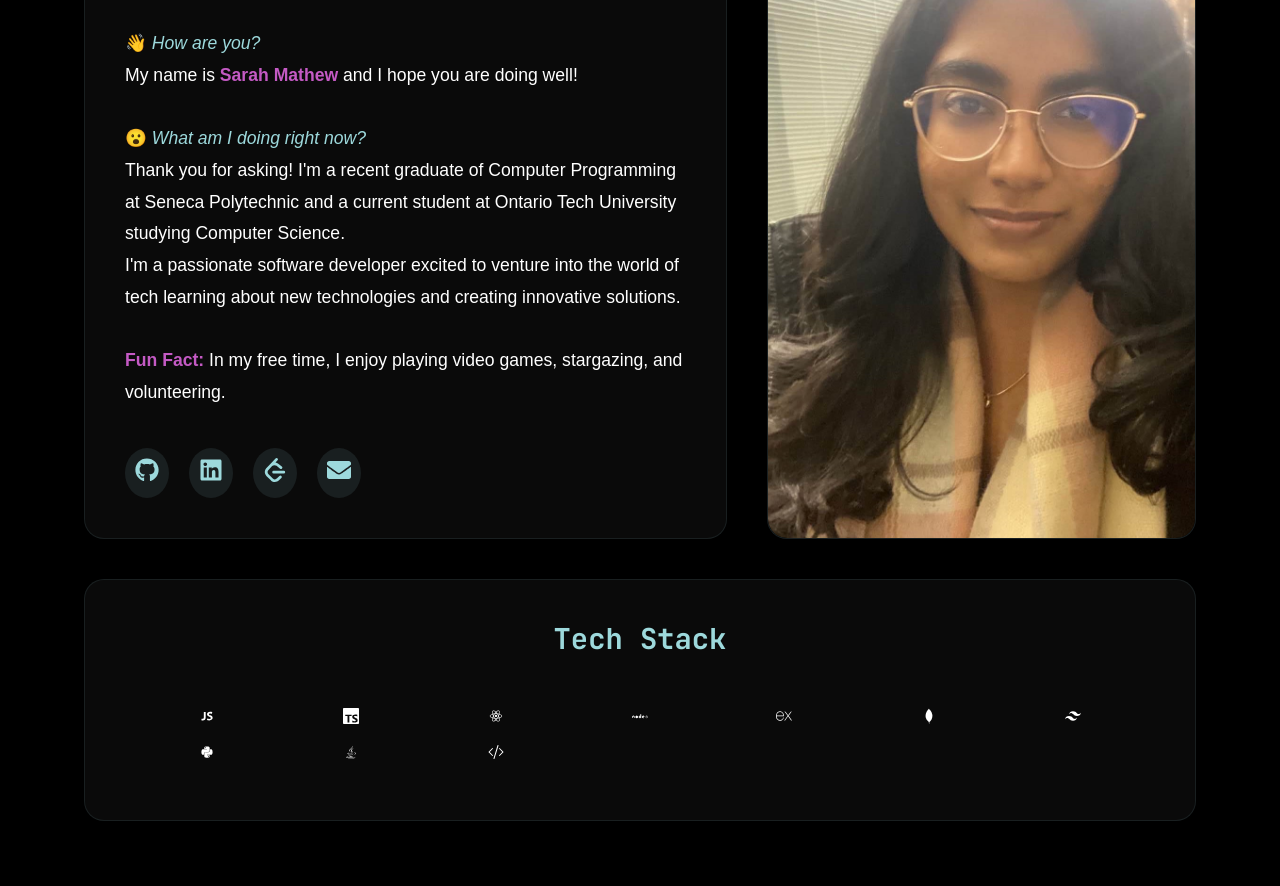
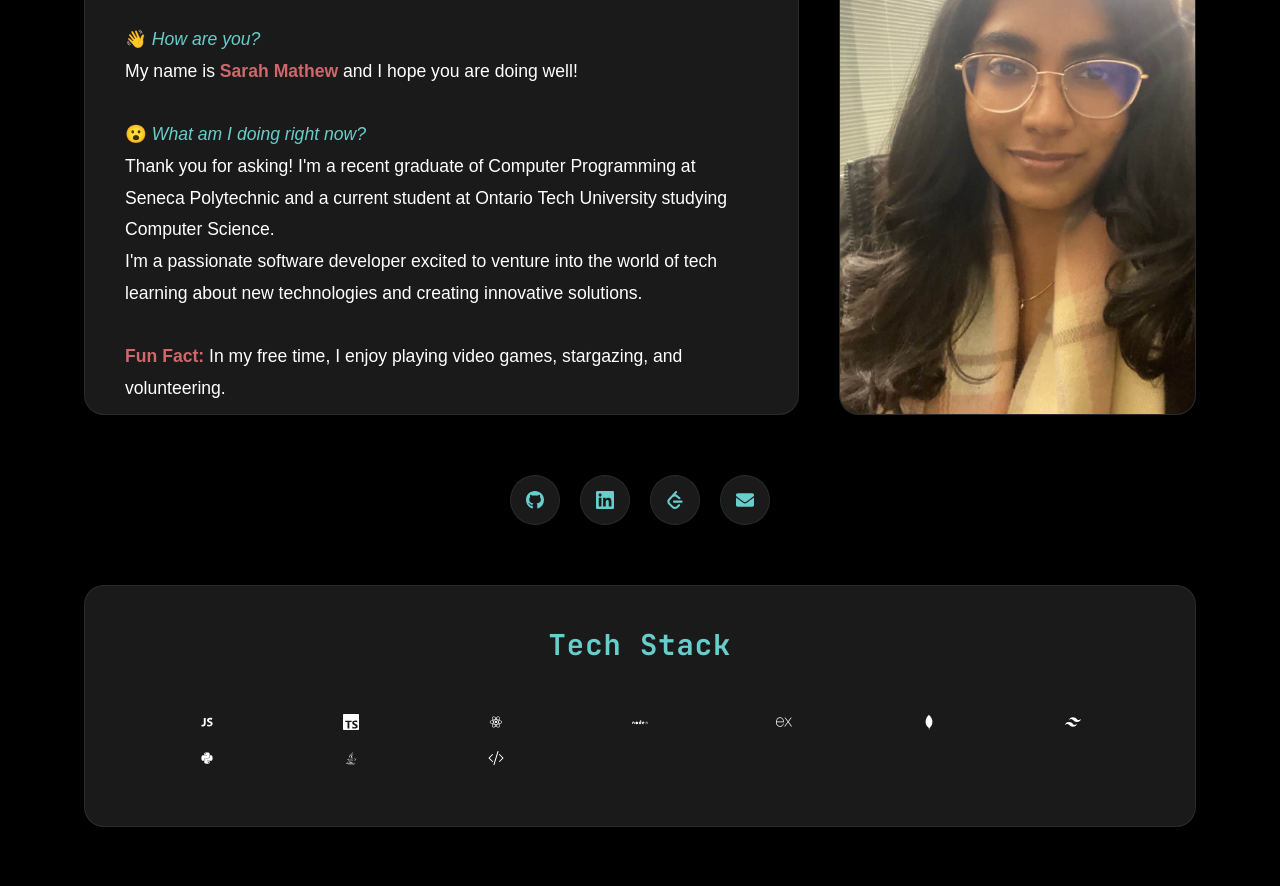
Before and after one commit to NightingaleX03/Portfolio, a React (Create React App) app: page / in a window 1280 px wide. Shown: the part 260-1146 px from the top of the page. Built offline with nearby package versions, Linux system fonts and the light colour scheme; a web font is replaced by a local one.

Commit message:
day 1 of coding this site again for deployment

```diff
--- a/src/components/Intro.css
+++ b/src/components/Intro.css
@@ -3,20 +3,23 @@
 @import url('https://fonts.googleapis.com/css2?family=JetBrains+Mono:wght@400;700&display=swap');
 
 :root {
-  --ckr-1: #9ed9dc;
-  --ckr-2: #89d1e1;
-  --ckr-3: #79c9e7;
-  --ckr-4: #6fbfee;
-  --ckr-5: #6fb3f3;
-  --ckr-6: #78a6f5;
-  --ckr-7: #8997f3;
-  --ckr-8: #9e85ea;
-  --ckr-9: #b271da;
-  --ckr-10: #c45ac4;
+  --ckr-1: #68cecb;
+  --ckr-2: #68cecb;
+  --ckr-3: #68cecb;
+  --ckr-4: #68cecb;
+  --ckr-5: #ce686b;
+  --ckr-6: #ce686b;
+  --ckr-7: #ce689e;
+  --ckr-8: #ce689e;
+  --ckr-9: #ce9868;
+  --ckr-10: #ce9868;
   --bg-dark: #0a0a0a;
   --text-primary: #ffffff;
-  --text-secondary: #9dd9dc;
-  --text-accent: #c45ac4;
+  --text-secondary: #68cecb;
+  --text-accent: #ce686b;
+  --card-bg: #1a1a1a;
+  --border-color: rgba(157, 217, 220, 0.1);
+  --text-color: #ffffff;
 }
 
 @property --gradient-angle {
@@ -31,9 +34,18 @@
 }
 
 @keyframes typewriter {
-  0% { width: 0; }
-  50% { width: 100%; }
-  100% { width: 0; }
+  0% {
+    width: 0;
+    opacity: 1;
+  }
+  50% {
+    width: 100%;
+    opacity: 1;
+  }
+  100% {
+    width: 0;
+    opacity: 1;
+  }
 }
 
 @keyframes blink {
@@ -59,7 +71,7 @@
 /* Hero section */
 .hero-section {
   display: grid;
-  grid-template-columns: 1.5fr 1fr;
+  grid-template-columns: 2fr 1fr;
   gap: 40px;
   align-items: center;
   min-height: 500px;
@@ -67,16 +79,17 @@
 
 /* Left card with intro text */
 .card-left {
-  background-color: var(--bg-dark);
+  background-color: var(--card-bg);
   padding: 40px;
   border-radius: 20px;
   display: flex;
   flex-direction: column;
   gap: 20px;
   position: relative;
-  overflow: hidden;
-  border: 1px solid rgba(157, 217, 220, 0.1);
+  overflow: visible;
+  border: 1px solid var(--border-color);
   transition: all 0.3s ease;
+  height: 500px;
 }
 
 .card-left::before {
@@ -103,23 +116,25 @@
 .header-card {
   font-size: 2.5rem;
   font-weight: bold;
-  color: var(--text-secondary);
+  color: var(--text-color);
   font-family: "JetBrains Mono", monospace;
   text-align: left;
   margin: 0;
   position: relative;
-  width: fit-content;
+  width: 100%;
   overflow: hidden;
   white-space: nowrap;
   animation: typewriter 4s steps(40) infinite,
              blink 0.75s step-end infinite;
-  border-right: 3px solid var(--text-secondary);
+  border-right: 3px solid var(--text-color);
+  min-height: 3rem;
+  display: block;
 }
 
 /* Paragraph text with fade-in animation */
 .paragraph-Text {
   font-family: 'Baloo Bhaina 2', sans-serif;
-  color: var(--text-primary);
+  color: var(--text-color);
   text-align: left;
   margin: 0;
   line-height: 1.8;
@@ -142,33 +157,44 @@
 .social-links {
   display: flex;
   gap: 20px;
-  margin-top: 20px;
+  margin: 20px auto;
+  justify-content: center;
+  width: 100%;
 }
 
 .social-links a {
   color: var(--text-secondary);
+  background-color: var(--card-bg);
+  border: 1px solid var(--border-color);
   font-size: 1.5rem;
   transition: all 0.3s ease;
-  padding: 10px;
+  padding: 15px;
   border-radius: 50%;
-  background-color: rgba(157, 217, 220, 0.1);
+  width: 50px;
+  height: 50px;
+  display: flex;
+  align-items: center;
+  justify-content: center;
 }
 
 .social-links a:hover {
   color: var(--text-accent);
+  background-color: var(--card-bg);
+  border-color: var(--text-accent);
   transform: translateY(-3px);
-  background-color: rgba(196, 90, 196, 0.1);
 }
 
 /* Right card with image */
 .card-right {
-  background-color: var(--bg-dark);
+  background-color: var(--card-bg);
   border-radius: 20px;
   overflow: hidden;
   position: relative;
-  border: 1px solid rgba(157, 217, 220, 0.1);
+  border: 1px solid var(--border-color);
   transition: all 0.3s ease;
-  height: 100%;
+  height: 500px;
+  width: 100%;
+  margin: auto;
 }
 
 .card-right::before {
@@ -206,13 +232,14 @@
 
 /* Skills section */
 .skills-container {
-  background-color: var(--bg-dark);
+  background-color: var(--card-bg);
   border-radius: 20px;
   padding: 40px;
   display: flex;
   flex-direction: column;
   gap: 30px;
-  border: 1px solid rgba(157, 217, 220, 0.1);
+  border: 1px solid var(--border-color);
+  font-family: "JetBrains Mono", monospace;
 }
 
 .skills-header {
@@ -221,6 +248,7 @@
   color: var(--text-secondary);
   text-align: center;
   margin: 0;
+  letter-spacing: 1px;
 }
 
 .skills-icons {
@@ -237,13 +265,16 @@
   transition: all 0.3s ease;
   padding: 15px;
   border-radius: 10px;
-  background-color: rgba(157, 217, 220, 0.1);
+  background-color: var(--card-bg);
+  border: 1px solid var(--border-color);
+  font-family: "JetBrains Mono", monospace;
 }
 
 .skills-icons i:hover {
   transform: translateY(-5px);
   color: var(--text-accent);
-  background-color: rgba(196, 90, 196, 0.1);
+  border-color: var(--text-accent);
+  box-shadow: 0 0 10px var(--text-accent);
 }
 
 /* Corner image */
@@ -258,7 +289,12 @@
   }
 
   .card-right {
-    height: 300px;
+    height: 400px;
+  }
+
+  .card-left {
+    height: auto;
+    min-height: 400px;
   }
 
   .header-card {
--- a/src/components/Intro.tsx
+++ b/src/components/Intro.tsx
@@ -31,6 +31,12 @@ const Intro = () => {
             about new technologies and creating innovative solutions. <br /> <br />
             <span>Fun Fact: </span>In my free time, I enjoy playing video games, stargazing, and volunteering.
           </p>
+        </div>
+        <div className="card-right">
+          <img src={myself} alt="Profile" className="card-image" />
+        </div>
+      </div>
+
       <div className="social-links">
         <a href="https://github.com/yourusername" target="_blank" rel="noopener noreferrer">
           <FaGithub />
@@ -44,11 +50,6 @@ const Intro = () => {
         <a href="mailto:your.email@example.com">
           <FaEnvelope />
         </a>
-          </div>
-        </div>
-        <div className="card-right">
-          <img src={myself} alt="Profile" className="card-image" />
-        </div>
       </div>
 
       <div className="skills-container">
--- /dev/null
+++ b/src/components/ThemeToggle.css
@@ -0,0 +1,26 @@
+.theme-toggle {
+    position: fixed;
+    top: 20px;
+    right: 20px;
+    z-index: 1000;
+    background: none;
+    border: none;
+    font-size: 1.5rem;
+    cursor: pointer;
+    padding: 10px;
+    border-radius: 50%;
+    width: 50px;
+    height: 50px;
+    display: flex;
+    align-items: center;
+    justify-content: center;
+    transition: all 0.3s ease;
+    background-color: var(--card-bg);
+    border: 1px solid var(--border-color);
+}
+
+.theme-toggle:hover {
+    transform: scale(1.1);
+    background-color: var(--primary-color);
+    color: var(--background-color);
+}
--- a/src/components/navbar.css
+++ b/src/components/navbar.css
@@ -28,7 +28,7 @@
 }
 
 .nav-links a:hover{
-    color: #ac5990;
+    color: #ce686b;
 }
 
 .nav-links a:hover::before {
--- a/src/components/projectCard.css
+++ b/src/components/projectCard.css
@@ -1,15 +1,15 @@
 :root {
-    --ckr-1: #456687;
-    --ckr-2: #4d678f;
-    --ckr-3: #586695;
-    --ckr-4: #65669a;
-    --ckr-5: #73649c;
-    --ckr-6: #82629d;
-    --ckr-7: #905f9b;
-    --ckr-8: #9f5c97;
-    --ckr-9: #ac5990;
-    --ckr-10: #b85687;
-  }
+    --ckr-1: #68cecb;
+    --ckr-2: #68cecb;
+    --ckr-3: #68cecb;
+    --ckr-4: #68cecb;
+    --ckr-5: #ce686b;
+    --ckr-6: #ce686b;
+    --ckr-7: #ce689e;
+    --ckr-8: #ce689e;
+    --ckr-9: #ce9868;
+    --ckr-10: #ce9868;
+}
 
 
 .project-grid {
@@ -23,10 +23,10 @@
 }
 
 .project-card {
-    background-color: #000000;
+    background-color: var(--card-bg);
     border-radius: 10px;
     padding: 20px;
-    box-shadow: 0 4px 8px rgba(0, 0, 0, 0.1);
+    box-shadow: 0 4px 8px var(--border-color);
     width: 100%;
     max-width: 350px;
     text-align: center;
@@ -39,7 +39,7 @@
     font-size: 1.5rem;
     font-weight: bold;
     margin-bottom: 10px;
-    color: #ffffff;
+    color: var(--text-color);
 }
 
 .project-image .image {
@@ -56,7 +56,8 @@
     display: flex;
     align-items: center;
     justify-content: center;
-    color: gray;
+    color: var(--text-color);
+    opacity: 0.5;
     font-size: 1rem;
     border-radius: 8px;
 }
@@ -65,12 +66,12 @@
     font-size: 1rem;
     font-weight: 500;
     margin-top: 8px;
-    color: #8997f3;
+    color: var(--text-secondary);
 }
 
 .project-description {
     font-size: 0.9rem;
-    color: #ffffff;
+    color: var(--text-color);
     margin-top: 8px;
     min-height: 60px;
 }
@@ -84,11 +85,12 @@
 }
 
 .tool {
-    background: #000000;
+    background: var(--card-bg);
     padding: 5px 10px;
-    border: 1px solid #ffffff;
+    border: 1px solid var(--border-color);
     border-radius: 5px;
     font-size: 0.8rem;
+    color: var(--text-color);
 }
 
 .project-links {
@@ -107,7 +109,8 @@
 .no-projects {
     grid-column: span 3;
     text-align: center;
-    color: gray;
+    color: var(--text-color);
+    opacity: 0.5;
     font-size: 1.2rem;
 }
 
@@ -152,7 +155,7 @@
   .project-card:hover::before,
   .project-card:hover::after {
       transform: scale(1.005);
-      box-shadow: 0 5px 5px rgba(0, 0, 0, 0.4);
+      box-shadow: 0 5px 5px var(--border-color);
       opacity: 1;
   }
 
@@ -161,7 +164,7 @@
     height: 24px;
     object-fit: contain;
     transition: transform 0.2s ease-in-out;
-    filter: invert(1) brightness(1000%);
+    filter: var(--icon-filter);
   }
 
   .project-links img:hover {
--- a/src/components/searchBar.css
+++ b/src/components/searchBar.css
@@ -12,6 +12,9 @@
     --primary-color: #9dd9dc;
     --background-color: #000000;
     --text-color: #ffffff;
+    --border-color: #ffffff;
+    --card-bg: #ffffff;
+    --text-accent: #ff0000;
   }
 
   .search-container {
@@ -25,16 +28,22 @@
     width: 100%;
     padding: 15px 20px;
     font-size: 1rem;
-    border: 1px solid var(white);
+    border: 1px solid var(--border-color);
     border-radius: 30px;
     outline: none;
-    background-color: var(--background-color);
+    background-color: var(--card-bg);
     color: var(--text-color);
     z-index: 0;
     position: relative;
     font-family: 'Baloo Bhaina 2', sans-serif;
     box-sizing: border-box;
     text-align: left;
+    transition: all 0.3s ease;
+  }
+
+  .search-bar:focus {
+    border-color: var(--text-accent);
+    box-shadow: 0 0 5px var(--text-accent);
   }
 
   .images-container {
--- a/src/index.css
+++ b/src/index.css
@@ -1,17 +1,35 @@
 :root {
-  --ckr-1: #9ed9dc;
-  --ckr-2: #89d1e1;
-  --ckr-3: #79c9e7;
-  --ckr-4: #6fbfee;
-  --ckr-5: #6fb3f3;
-  --ckr-6: #78a6f5;
-  --ckr-7: #8997f3;
-  --ckr-8: #9e85ea;
-  --ckr-9: #b271da;
-  --ckr-10: #c45ac4;
-  --primary-color: #9dd9dc;
+  /* Color scheme */
+  --ckr-1: #68cecb;
+  --ckr-2: #68cecb;
+  --ckr-3: #68cecb;
+  --ckr-4: #68cecb;
+  --ckr-5: #ce686b;
+  --ckr-6: #ce686b;
+  --ckr-7: #ce689e;
+  --ckr-8: #ce689e;
+  --ckr-9: #ce9868;
+  --ckr-10: #ce9868;
+  --primary-color: #68cecb;
+
+  /* Light mode (default) */
+  --background-color: #ffffff;
+  --text-color: #000000;
+  --card-bg: #f5f5f5;
+  --border-color: rgba(104, 206, 203, 0.1);
+  --text-secondary: #68cecb;
+  --text-accent: #ce686b;
+  --icon-filter: none;
+}
+
+[data-theme="dark"] {
   --background-color: #000000;
   --text-color: #ffffff;
+  --card-bg: #0a0a0a;
+  --border-color: rgba(104, 206, 203, 0.1);
+  --text-secondary: #68cecb;
+  --text-accent: #ce686b;
+  --icon-filter: invert(1) brightness(1000%);
 }
 
 @property --gradient-angle {
@@ -38,6 +56,7 @@ body {
   -moz-osx-font-smoothing: grayscale;
   background-color: var(--background-color);
   color: var(--text-color);
+  transition: background-color 0.3s ease, color 0.3s ease;
 }
 
 code {
@@ -59,8 +78,7 @@ code {
 .loading-spinner {
     width: 50px;
     height: 50px;
-    border: 3px solid var(--ckr-1);
-    border-radius: 50%;
+    border: 3px solid var(--primary-color);
     border-top-color: transparent;
     animation: spin 1s linear infinite;
 }
@@ -110,7 +128,7 @@ code {
 
 /* Project Card Styles */
 .project-card {
-    background: var(--background-color);
+    background: var(--card-bg);
     border-radius: 8px;
     overflow: hidden;
     transition: transform 0.3s ease;
@@ -137,7 +155,7 @@ code {
 }
 
 .project-content {
-    background: var(--background-color);
+    background: var(--card-bg);
     border-radius: 6px;
     height: 100%;
     width: 100%;
@@ -182,18 +200,19 @@ code {
 }
 
 .tool {
-    background: rgba(255, 255, 255, 0.1);
+    background: var(--card-bg);
     padding: 0.25rem 0.5rem;
     border-radius: 4px;
     font-size: 0.8rem;
     color: var(--text-color);
+    border: 1px solid var(--border-color);
 }
 
 .project-links {
     padding: 1rem;
     display: flex;
     gap: 1rem;
-    border-top: 1px solid rgba(255, 255, 255, 0.1);
+    border-top: 1px solid var(--border-color);
 }
 
 .project-links a {
@@ -209,5 +228,30 @@ code {
 .project-links img {
     width: 24px;
     height: 24px;
-    filter: invert(1);
+    filter: var(--icon-filter);
 }
+
+/* Update navbar */
+.navbar {
+  background-color: var(--card-bg);
+  border-bottom: 1px solid var(--border-color);
+}
+
+.nav-links a {
+  color: var(--text-color);
+}
+
+/* Update footer */
+.footer {
+  background-color: var(--card-bg);
+  color: var(--text-color);
+  border-top: 1px solid var(--border-color);
+}
+
+.footer-icon {
+  color: var(--text-color);
+}
+
+.footer-icon:hover {
+  color: var(--primary-color);
+}
--- a/src/pages/css/home.css
+++ b/src/pages/css/home.css
@@ -1,16 +1,16 @@
 @import url('https://fonts.googleapis.com/css2?family=Baloo+Bhaina+2&display=swap');
 
 :root {
-  --ckr-1: #9ed9dc;
-  --ckr-2: #89d1e1;
-  --ckr-3: #79c9e7;
-  --ckr-4: #6fbfee;
-  --ckr-5: #6fb3f3;
-  --ckr-6: #78a6f5;
-  --ckr-7: #8997f3;
-  --ckr-8: #9e85ea;
-  --ckr-9: #b271da;
-  --ckr-10: #c45ac4;
+  --ckr-1: #68cecb;
+  --ckr-2: #68cecb;
+  --ckr-3: #68cecb;
+  --ckr-4: #68cecb;
+  --ckr-5: #ce686b;
+  --ckr-6: #ce686b;
+  --ckr-7: #ce689e;
+  --ckr-8: #ce689e;
+  --ckr-9: #ce9868;
+  --ckr-10: #ce9868;
 }
 
 @property --gradient-angle {
@@ -29,7 +29,8 @@
 }
 
 body {
-    background-color: #000;
+    background-color: var(--background-color);
+    color: var(--text-color);
 }
 
 .button-row {
@@ -47,18 +48,20 @@ body {
     flex-grow: 1;
     padding: 15px 0;
     font-size: 16px;
-    background-color: var(--ckr-9);
+    background-color: var(--card-bg);
     font-family: 'Baloo Bhaina 2', sans-serif;
-    color: white;
-    border: none;
+    color: var(--text-color);
+    border: 1px solid var(--border-color);
     border-radius: 5px;
     cursor: pointer;
-    transition: background-color 0.3s;
+    transition: all 0.3s ease;
     box-sizing: border-box;
 }
 
 .custom-button:hover {
-    background-color: var(--ckr-4);
+    background-color: var(--primary-color);
+    color: var(--background-color);
+    border-color: var(--primary-color);
 }
 
 .key-projects-section {
@@ -68,6 +71,8 @@ body {
     padding: 2px;
     border-radius: 15px;
     transition: all 0.3s ease-in-out;
+    background-color: var(--card-bg);
+    border: 1px solid var(--border-color);
 }
 
 .key-projects-section::before {
@@ -82,10 +87,13 @@ body {
         var(--ckr-4), var(--ckr-3), var(--ckr-2), var(--ckr-1));
     animation: rotation 20s linear infinite;
     border-radius: 17px;
+    opacity: 0;
+    transition: opacity 0.3s ease;
 }
 
 .key-projects-section:hover::before {
     animation: rotation 10s linear infinite;
+    opacity: 1;
 }
 
 .key-projects-section:hover {
@@ -93,13 +101,21 @@ body {
 }
 
 .key-projects-section h2 {
-    color: #fff;
+    color: var(--text-color);
     text-align: center;
     font-family: 'Baloo Bhaina 2', sans-serif;
 }
 
 .key-projects-section p {
-    color: #ddd;
+    color: var(--text-color);
+    opacity: 0.8;
     text-align: justify;
     font-family: 'Baloo Bhaina 2', sans-serif;
 }
+
+/* Home container */
+.home-container {
+    min-height: 100vh;
+    background-color: var(--background-color);
+    transition: background-color 0.3s ease;
+}
```
Also changed, not shown: src/components/keyProjects.css (+11 -7 lines), src/pages/HomePage.tsx (+11 -36 lines). Lines whose indentation alone changed are shown as unchanged.
